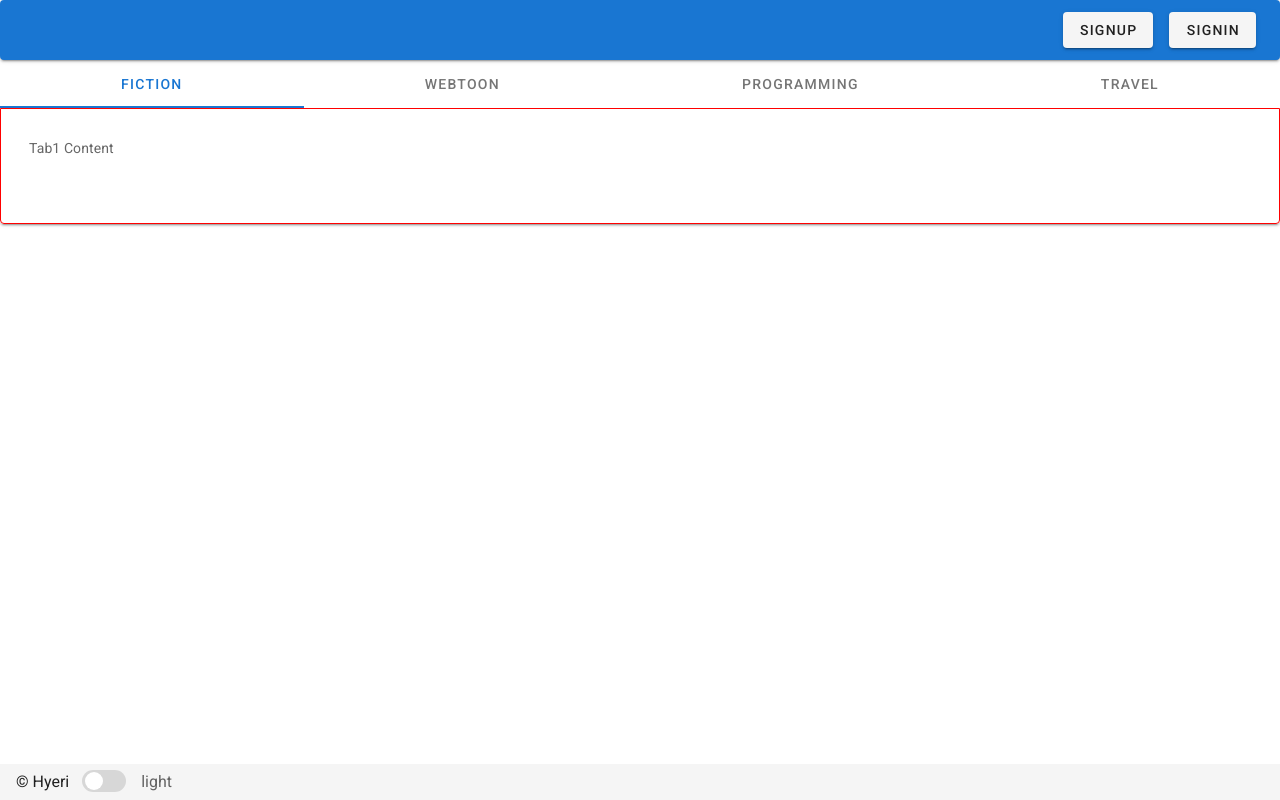
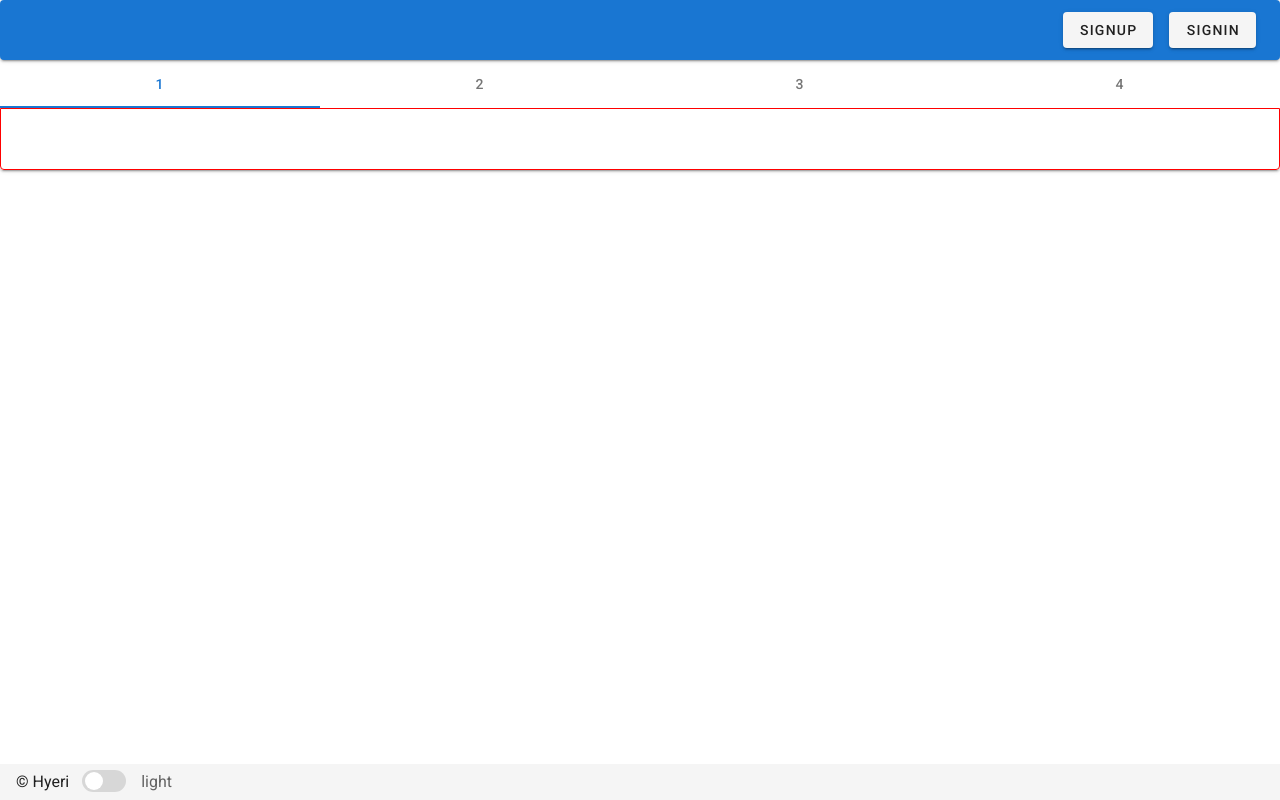
Before and after one commit to rhkk7157/goodreads-clone-nuxt.js, a Nuxt app: page / in a window 1280 px wide. Built offline with nearby package versions, Linux system fonts and the light colour scheme.

Commit message:
layout card

```diff
--- a/layouts/default.vue
+++ b/layouts/default.vue
@@ -68,7 +68,10 @@
             <!-- <v-card-text>{{ item.content }}</v-card-text> -->
             <v-tab-item v-for="(item, i) in items" :key="i">
               <v-card color="basil" flat>
-                <v-card-text>{{ item.content }}</v-card-text>
+                <template v-slot:item.content="{ item }">
+                  <span>{{ item }}</span>
+                </template>
+                <!-- <v-card-text>{{ item.content }}</v-card-text> -->
               </v-card>
             </v-tab-item>
           </v-tabs-items>
@@ -119,10 +122,10 @@ export default {
       fixed: false,
       MenuTab: null,
       items: [
-        { tab: 'Fiction', content: 'Tab1 Content' },
-        { tab: 'Webtoon', content: 'Tab2 Content' },
-        { tab: 'Programming', content: 'Tab3 Content' },
-        { tab: 'Travel', content: 'Tab4 Content' }
+        { tab: '1', content: 'Tab1 Content' },
+        { tab: '2', content: 'Tab2 Content' },
+        { tab: '3', content: 'Tab3 Content' },
+        { tab: '4', content: 'Tab4 Content' }
       ],
       text:
         'Lorem ipsum dolor sit amet, consectetur adipiscing elit, sed do eiusmod tempor incididunt ut labore et dolore magna aliqua. Ut enim ad minim veniam, quis nostrud exercitation ullamco laboris nisi ut aliquip ex ea commodo consequat.',
```
